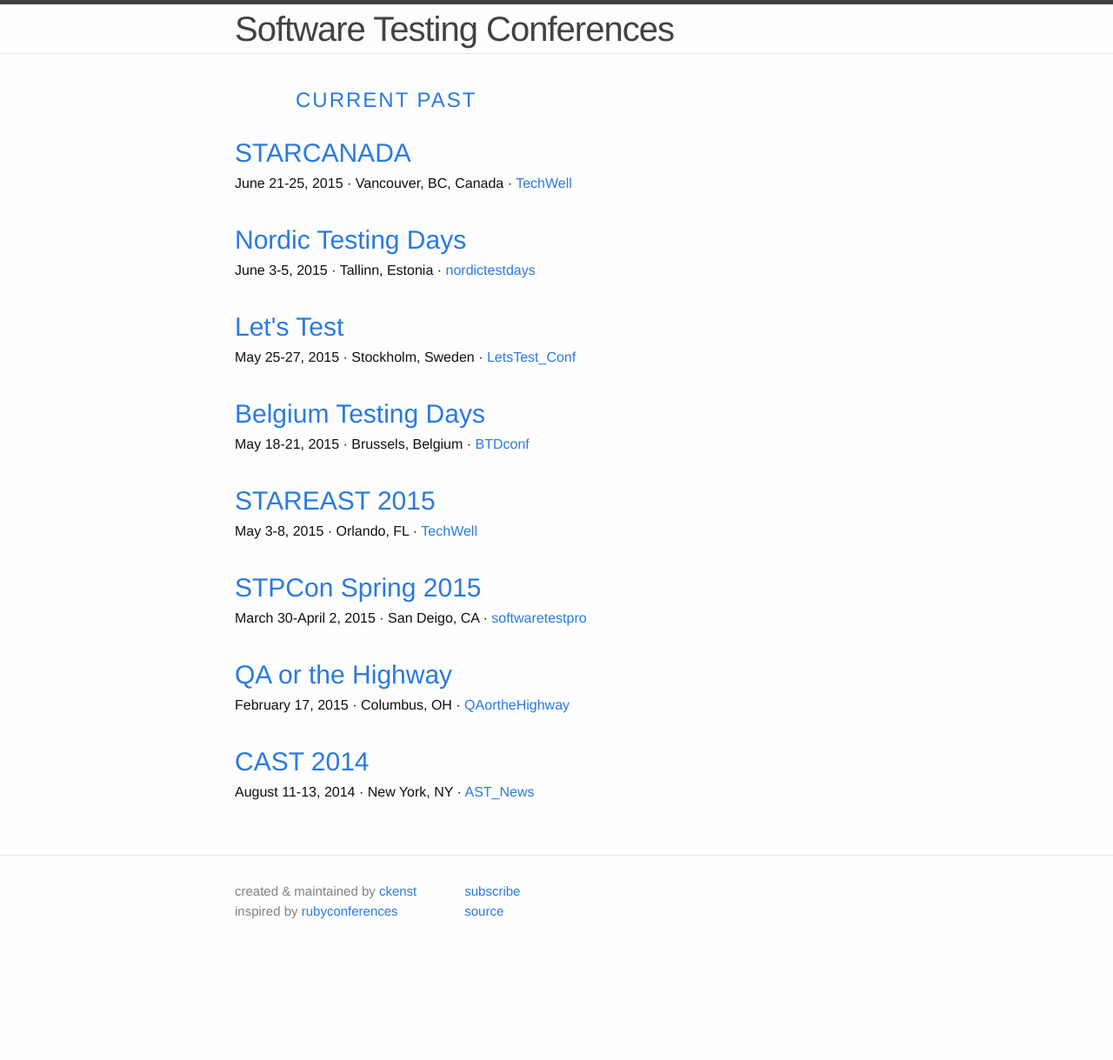
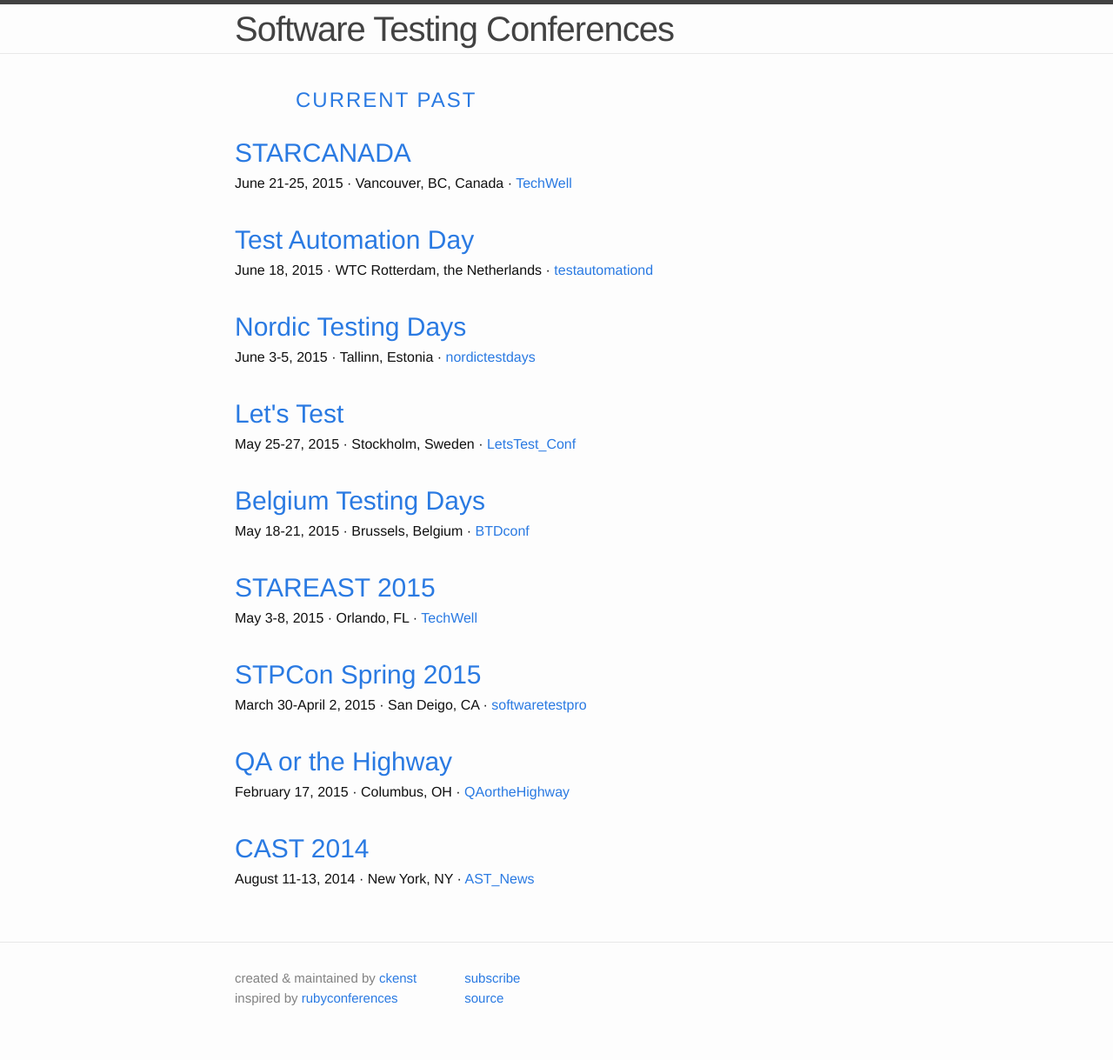
Before and after one commit to TestingConferences/testingconferences.github.io, a Jekyll site: the page built from past.html, in a window 1280 px wide. Shown: the whole page at 87% size. Built offline with Jekyll 4.4.1, drawn with Linux system fonts in a browser that asks for light colours; before the commit the page ends 1119 px from its top, so only the background shows below that.

Commit message:
Added test automation days to past

```diff
--- a/_data/past.yml
+++ b/_data/past.yml
@@ -3,6 +3,12 @@
   dates: "June 21-25, 2015"
   url: http://starcanada.techwell.com
   twitter: TechWell
+
+- name: Test Automation Day
+  location: WTC Rotterdam, the Netherlands
+  dates: "June 18, 2015"
+  url: http://www.testautomationday.com/
+  twitter: testautomationd
 
 - name: Nordic Testing Days
   location: Tallinn, Estonia
```
